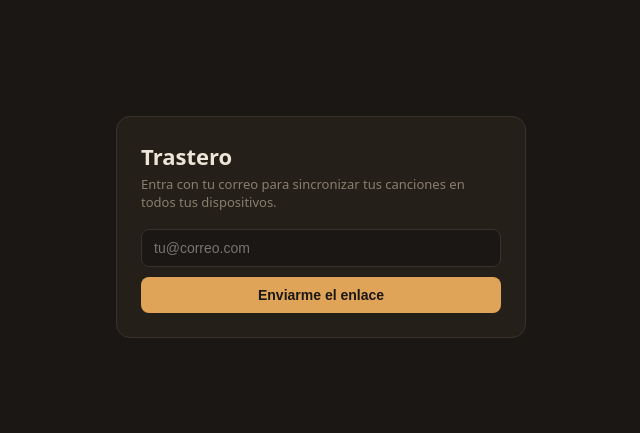
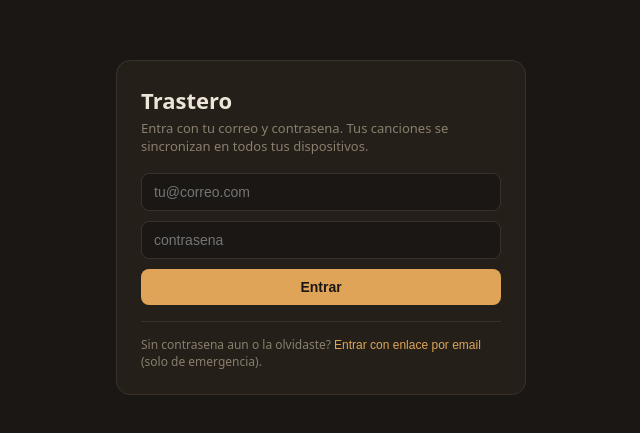
Before and after one commit to Rikicb9/Trastero, a React (Vite) app: page / in a window 1280 px wide. Shown: the part 193-626 px from the top of the page, without its empty margins (319-959 px from the left). Built offline with nearby package versions, Linux system fonts and the light colour scheme.

Commit message:
Add new color 'copper' to theme and refactor code

```diff
--- a/src/AuthGate.jsx
+++ b/src/AuthGate.jsx
@@ -3,7 +3,7 @@ import App from './Trastero.jsx';
 import { supabase } from './supabaseClient';
 import { pullMergePush, pushDoc } from './cloudSync';
 
-const T = { bg: '#1A1714', surface: '#242019', edge: '#3A322A', ink: '#EDE6D8', mut: '#8A7E6E', amber: '#E0A458' };
+const T = { bg: '#1A1714', surface: '#242019', edge: '#3A322A', ink: '#EDE6D8', mut: '#8A7E6E', amber: '#E0A458', copper: '#D2674A' };
 const SANS = 'ui-sans-serif, system-ui, -apple-system, "Segoe UI", Roboto, sans-serif';
 
 function Centered({ children }) {
@@ -14,12 +14,20 @@ function Centered({ children }) {
   );
 }
 
+const inputStyle = { width: '100%', boxSizing: 'border-box', background: T.bg, color: T.ink, border: `1px solid ${T.edge}`, borderRadius: 8, padding: '10px 12px', fontSize: 14, marginBottom: 10 };
+const primaryBtn = { width: '100%', background: T.amber, color: '#1A1714', border: 'none', borderRadius: 8, padding: '10px 12px', fontSize: 14, fontWeight: 700, cursor: 'pointer' };
+
 export default function AuthGate() {
-  const [session, setSession] = useState(undefined); // undefined = cargando
+  const [session, setSession] = useState(undefined);
   const [synced, setSynced] = useState(false);
   const [email, setEmail] = useState('');
-  const [sent, setSent] = useState(false);
+  const [pw, setPw] = useState('');
+  const [msg, setMsg] = useState('');
   const [err, setErr] = useState('');
+  const [busy, setBusy] = useState(false);
+  const [panel, setPanel] = useState(false);
+  const [newPw, setNewPw] = useState('');
+  const [accMsg, setAccMsg] = useState('');
   const timer = useRef(null);
 
   useEffect(() => {
@@ -28,7 +36,6 @@ export default function AuthGate() {
     return () => sub.subscription.unsubscribe();
   }, []);
 
-  // Sync inicial al tener usuario
   useEffect(() => {
     let cancel = false;
     if (session && session.user && !synced) {
@@ -37,59 +44,75 @@ export default function AuthGate() {
     return () => { cancel = true; };
   }, [session, synced]);
 
-  // Subida debounced ante cada escritura local
   useEffect(() => {
     if (!synced || !session || !session.user) return;
-    const onWrite = () => {
-      clearTimeout(timer.current);
-      timer.current = setTimeout(() => pushDoc(session.user.id), 800);
-    };
+    const onWrite = () => { clearTimeout(timer.current); timer.current = setTimeout(() => pushDoc(session.user.id), 800); };
     window.addEventListener('trastero-write', onWrite);
     return () => { window.removeEventListener('trastero-write', onWrite); clearTimeout(timer.current); };
   }, [synced, session]);
 
-  const sendLink = async () => {
-    setErr('');
-    const addr = email.trim();
-    if (!addr) return;
-    const { error } = await supabase.auth.signInWithOtp({
-      email: addr,
-      options: { emailRedirectTo: window.location.origin + import.meta.env.BASE_URL },
-    });
-    if (error) setErr(error.message); else setSent(true);
+  const signIn = async () => {
+    setErr(''); setMsg(''); setBusy(true);
+    const { error } = await supabase.auth.signInWithPassword({ email: email.trim(), password: pw });
+    setBusy(false);
+    if (error) setErr('No pude entrar: revisa correo y contraseña. (Si es la primera vez, establece la contraseña desde el dispositivo donde ya tienes la sesion abierta.)');
   };
 
-  if (session === undefined) return <Centered><span style={{ color: T.mut }}>Cargando…</span></Centered>;
+  const magicFallback = async () => {
+    setErr(''); setMsg(''); setBusy(true);
+    const { error } = await supabase.auth.signInWithOtp({ email: email.trim(), options: { emailRedirectTo: window.location.origin + import.meta.env.BASE_URL } });
+    setBusy(false);
+    if (error) setErr(error.message); else setMsg('Te envie un enlace de acceso a ' + email.trim() + '. Abrelo en este dispositivo.');
+  };
+
+  const savePassword = async () => {
+    setAccMsg('');
+    if (newPw.length < 6) { setAccMsg('Minimo 6 caracteres.'); return; }
+    const { error } = await supabase.auth.updateUser({ password: newPw });
+    if (error) setAccMsg('Error: ' + error.message);
+    else { setAccMsg('Contrasena guardada. Ya puedes entrar con tu correo y esta contrasena en cualquier dispositivo.'); setNewPw(''); }
+  };
+
+  const signOut = async () => { await supabase.auth.signOut(); setPanel(false); setSynced(false); };
+
+  if (session === undefined) return <Centered><span style={{ color: T.mut }}>Cargando...</span></Centered>;
 
   if (!session) {
     return (
       <Centered>
         <div style={{ width: 'min(360px, 92vw)', background: T.surface, border: `1px solid ${T.edge}`, borderRadius: 14, padding: 24 }}>
           <div style={{ fontSize: 22, fontWeight: 700, marginBottom: 4 }}>Trastero</div>
-          <div style={{ color: T.mut, fontSize: 13, marginBottom: 18 }}>Entra con tu correo para sincronizar tus canciones en todos tus dispositivos.</div>
-          {sent ? (
-            <div style={{ color: T.ink, fontSize: 14, lineHeight: 1.6 }}>
-              Te envié un enlace a <b>{email}</b>. Ábrelo en este mismo dispositivo para entrar.
-              <button onClick={() => setSent(false)} style={{ marginTop: 14, background: 'transparent', color: T.mut, border: 'none', cursor: 'pointer', fontSize: 13 }}>Usar otro correo</button>
-            </div>
-          ) : (
-            <>
-              <input value={email} onChange={(e) => setEmail(e.target.value)} type="email" placeholder="tu@correo.com"
-                onKeyDown={(e) => e.key === 'Enter' && sendLink()}
-                style={{ width: '100%', boxSizing: 'border-box', background: T.bg, color: T.ink, border: `1px solid ${T.edge}`, borderRadius: 8, padding: '10px 12px', fontSize: 14, marginBottom: 10 }} />
-              <button onClick={sendLink}
-                style={{ width: '100%', background: T.amber, color: '#1A1714', border: 'none', borderRadius: 8, padding: '10px 12px', fontSize: 14, fontWeight: 700, cursor: 'pointer' }}>
-                Enviarme el enlace
-              </button>
-              {err && <div style={{ color: '#D2674A', fontSize: 12, marginTop: 10 }}>{err}</div>}
-            </>
-          )}
+          <div style={{ color: T.mut, fontSize: 13, marginBottom: 18 }}>Entra con tu correo y contrasena. Tus canciones se sincronizan en todos tus dispositivos.</div>
+          <input value={email} onChange={(e) => setEmail(e.target.value)} type="email" placeholder="tu@correo.com" style={inputStyle} />
+          <input value={pw} onChange={(e) => setPw(e.target.value)} type="password" placeholder="contrasena" onKeyDown={(e) => e.key === 'Enter' && signIn()} style={inputStyle} />
+          <button onClick={signIn} disabled={busy} style={primaryBtn}>Entrar</button>
+          {err && <div style={{ color: T.copper, fontSize: 12, marginTop: 10 }}>{err}</div>}
+          {msg && <div style={{ color: T.amber, fontSize: 12, marginTop: 10 }}>{msg}</div>}
+          <div style={{ marginTop: 16, paddingTop: 14, borderTop: `1px solid ${T.edge}`, fontSize: 12, color: T.mut }}>
+            Sin contrasena aun o la olvidaste? <button onClick={magicFallback} disabled={busy} style={{ background: 'transparent', border: 'none', color: T.amber, cursor: 'pointer', fontSize: 12, padding: 0 }}>Entrar con enlace por email</button> (solo de emergencia).
+          </div>
         </div>
       </Centered>
     );
   }
 
-  if (!synced) return <Centered><span style={{ color: T.mut }}>Sincronizando tus canciones…</span></Centered>;
+  if (!synced) return <Centered><span style={{ color: T.mut }}>Sincronizando tus canciones...</span></Centered>;
 
-  return <App />;
+  return (
+    <>
+      <App />
+      <button onClick={() => { setPanel((v) => !v); setAccMsg(''); }} title="Cuenta"
+        style={{ position: 'fixed', bottom: 14, right: 14, zIndex: 9998, width: 38, height: 38, borderRadius: 19, background: T.surface, color: T.ink, border: `1px solid ${T.edge}`, cursor: 'pointer', fontSize: 16, boxShadow: '0 4px 12px rgba(0,0,0,0.4)' }}>@</button>
+      {panel && (
+        <div style={{ position: 'fixed', bottom: 62, right: 14, zIndex: 9999, width: 'min(300px, 92vw)', background: T.surface, border: `1px solid ${T.edge}`, borderRadius: 12, padding: 16, boxShadow: '0 8px 24px rgba(0,0,0,0.5)', fontFamily: SANS, color: T.ink }}>
+          <div style={{ fontSize: 12, color: T.mut, marginBottom: 10 }}>Sesion: {session.user.email}</div>
+          <div style={{ fontSize: 13, fontWeight: 600, marginBottom: 8 }}>Establecer / cambiar contrasena</div>
+          <input value={newPw} onChange={(e) => setNewPw(e.target.value)} type="password" placeholder="nueva contrasena (min. 6)" style={{ ...inputStyle, marginBottom: 8 }} />
+          <button onClick={savePassword} style={{ ...primaryBtn, marginBottom: 10 }}>Guardar contrasena</button>
+          {accMsg && <div style={{ fontSize: 12, color: accMsg.startsWith('Error') || accMsg.startsWith('Minimo') ? T.copper : T.amber, marginBottom: 10 }}>{accMsg}</div>}
+          <button onClick={signOut} style={{ width: '100%', background: 'transparent', color: T.mut, border: `1px solid ${T.edge}`, borderRadius: 8, padding: '8px 12px', fontSize: 13, cursor: 'pointer' }}>Cerrar sesion</button>
+        </div>
+      )}
+    </>
+  );
 }
```
